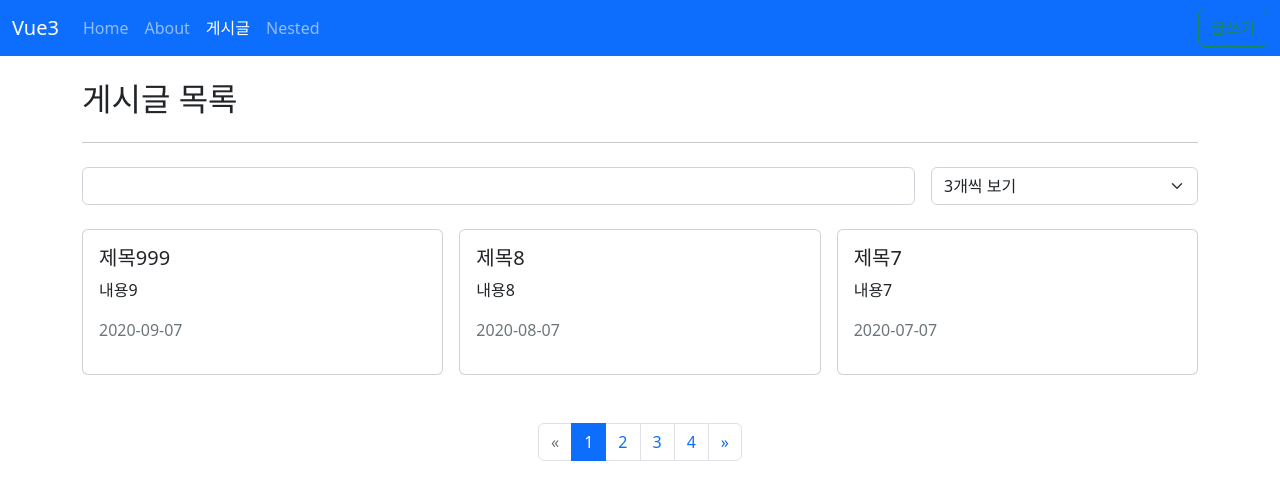
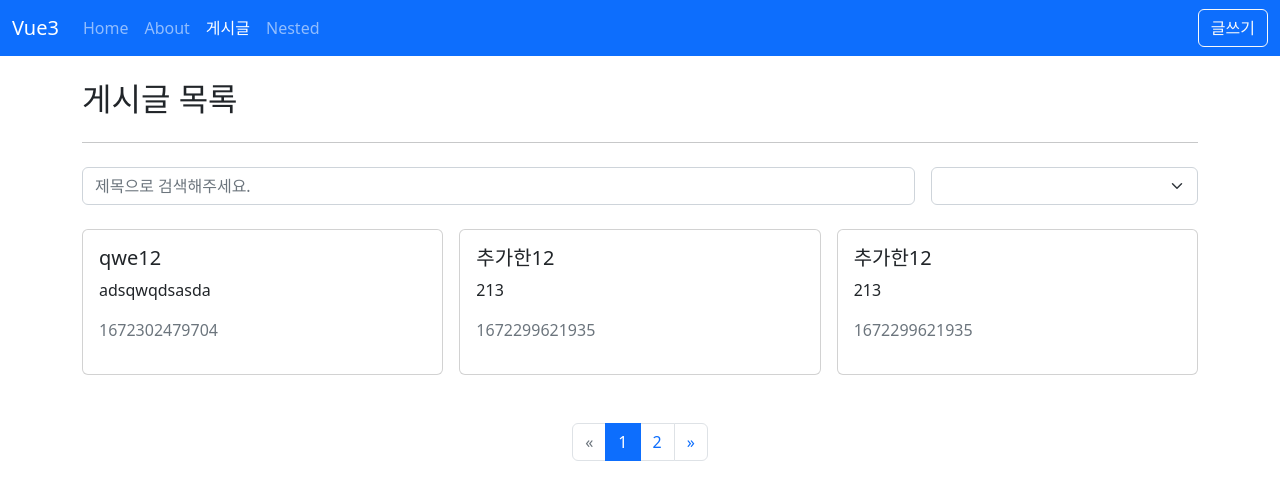
Before and after one commit to kimjuno97/vue3-posts, a Vue app: page /posts in a window 1280 px wide. Shown: the top 500 px of the page. Built offline with nearby package versions, Linux system fonts and the light colour scheme; data requests are answered from the project's data file.

Commit message:
axios put -> patch로 변경

```diff
--- a/db.json
+++ b/db.json
@@ -1,64 +1,40 @@
 {
   "posts": [
     {
-      "id": 1,
-      "title": "제목1",
-      "content": "내용1",
-      "createdAt": "2020-03-03"
-    },
-    {
-      "id": 2,
-      "title": "제목2",
-      "content": "내용2",
-      "createdAt": "2020-03-03"
-    },
-    {
-      "id": 3,
-      "title": "제목3",
-      "content": "내용3",
-      "createdAt": "2020-03-03"
-    },
-    {
-      "title": "제목4",
-      "content": "내용4",
-      "createdAt": "2020-04-04",
-      "id": 4
-    },
-    {
-      "id": 5,
-      "title": "제목5",
-      "content": "내용5",
-      "createdAt": "2020-05-05"
-    },
-    {
-      "title": "제목6",
-      "content": "내용6",
-      "createdAt": "2020-06-07",
-      "id": 6
-    },
-    {
-      "title": "제목7",
-      "content": "내용7",
-      "createdAt": "2020-07-07",
-      "id": 7
-    },
-    {
-      "title": "제목8",
-      "content": "내용8",
-      "createdAt": "2020-08-07",
-      "id": 8
-    },
-    {
-      "title": "제목999",
-      "content": "내용9",
-      "createdAt": "2020-09-07",
-      "id": 9
-    },
-    {
-      "title": "추가한",
+      "title": "추가한22",
       "content": "방금",
       "createdAt": 1672294196287,
       "id": 10
+    },
+    {
+      "title": "추가한12",
+      "content": "213",
+      "createdAt": 1672299621935,
+      "id": 11
+    },
+    {
+      "title": "추가한12",
+      "content": "213",
+      "createdAt": 1672299621935,
+      "id": 11
+    },
+    {
+      "title": "추가한12",
+      "content": "213",
+      "createdAt": 1672299621935,
+      "id": 11
+    },
+    {
+      "title": "추가한12",
+      "content": "213",
+      "createdAt": 1672299621935,
+      "id": 11
+    },
+    {
+      "title": "qwe12",
+      "content": "adsqwqdsasda",
+      "createdAt": 1672302479704,
+      "id": 12
     }
   ]
 }
--- a/package.json
+++ b/package.json
@@ -3,7 +3,7 @@
 	"version": "0.0.0",
 	"private": true,
 	"scripts": {
-		"db": "json-server db.json --port 5000",
+		"db": "json-server db.json --port 5000 --watch",
 		"dev": "vite",
 		"build": "vite build",
 		"preview": "vite preview",
--- a/src/api/posts.js
+++ b/src/api/posts.js
@@ -6,7 +6,7 @@ export async function getPosts(params) {
 }
 
 export async function getPostById(id) {
-	const { data } = await posts.get(id);
+	const { data } = await posts.get(`${id}`);
 	return data;
 }
 
@@ -16,7 +16,7 @@ export async function createPost(body) {
 }
 
 export async function updatePost(id, body) {
-	const { data } = await posts.put(id, body);
+	const { data } = await posts.patch(`${id}`, body);
 	return data;
 }
 
--- /dev/null
+++ b/src/components/AppPageNation.vue
@@ -0,0 +1,59 @@
+<template>
+	<nav class="mt-5" aria-label="Page navigation example">
+		<ul class="pagination justify-content-center">
+			<li class="page-item" :class="isPrevPage">
+				<a
+					class="page-link"
+					href="#"
+					aria-label="Previous"
+					@click.prevent="$emit('page', currentPage - 1)"
+				>
+					<span aria-hidden="true">&laquo;</span>
+				</a>
+			</li>
+			<li
+				v-for="page in pageCount"
+				:key="page"
+				class="page-item"
+				:class="{ active: currentPage === page }"
+			>
+				<a class="page-link" href="#" @click.prevent="$emit('page', page)">{{
+					page
+				}}</a>
+			</li>
+
+			<li class="page-item" :class="nextPage">
+				<a
+					class="page-link"
+					href="#"
+					aria-label="Next"
+					@click.prevent="$emit('page', currentPage + 1)"
+				>
+					<span aria-hidden="true">&raquo;</span>
+				</a>
+			</li>
+		</ul>
+	</nav>
+</template>
+
+<script setup>
+import { computed } from 'vue';
+
+const props = defineProps({
+	currentPage: {
+		type: Number,
+		require: true,
+	},
+	pageCount: {
+		type: Number,
+		require: true,
+	},
+});
+defineEmits(['page']);
+const isPrevPage = computed(() => ({ disabled: !(props.currentPage > 1) }));
+const nextPage = computed(() => ({
+	disabled: !(props.currentPage < props.pageCount),
+}));
+</script>
+
+<style lang="scss" scoped></style>
--- /dev/null
+++ b/src/components/posts/PostFilter.vue
@@ -0,0 +1,36 @@
+<template>
+	<form @submit.prevent>
+		<div class="row g-3">
+			<div class="col">
+				<input
+					:value="title"
+					@input="$emit('update:title,$envet.target.value')"
+					type="text"
+					class="form-control"
+					placeholder="제목으로 검색해주세요."
+				/>
+			</div>
+			<div class="col-3">
+				<select
+					:value="limit"
+					@input="$emit('update:limit,$envet.target.value')"
+					class="form-select"
+				>
+					<option value="3">3개씩 보기</option>
+					<option value="6">6개씩 보기</option>
+					<option value="9">9개씩 보기</option>
+				</select>
+			</div>
+		</div>
+	</form>
+</template>
+
+<script setup>
+defineProps({
+	title: String,
+	limit: [String, Number],
+});
+defineEmits(['update:title', 'update:limit']);
+</script>
+
+<style lang="scss" scoped></style>
--- /dev/null
+++ b/src/components/posts/PostForm.vue
@@ -0,0 +1,35 @@
+<template>
+	<form>
+		<div class="mb-3">
+			<label for="title" class="form-label">제목</label>
+			<input
+				:value="title"
+				@input="$emit('update:title', $event.target.value)"
+				type="text"
+				class="form-control"
+				id="title"
+			/>
+		</div>
+		<div class="mb-3">
+			<label for="content" class="form-label">내용</label>
+			<textarea
+				:value="content"
+				@input="$emit('update:content', $event.target.value)"
+				class="form-control"
+				id="content"
+				rows="3"
+			></textarea>
+		</div>
+		<slot name="actions"></slot>
+	</form>
+</template>
+
+<script setup>
+defineProps({
+	title: String,
+	content: String,
+});
+defineEmits(['update:title', 'update:content ']);
+</script>
+
+<style lang="scss" scoped></style>
--- a/src/layouts/TheHeader.vue
+++ b/src/layouts/TheHeader.vue
@@ -38,11 +38,7 @@
 						</li>
 					</ul>
 					<div class="d-flex" role="search">
-						<button
-							class="btn btn-outline-success"
-							type="submit"
-							@click="goPage"
-						>
+						<button class="btn btn-outline-light" type="submit" @click="goPage">
 							글쓰기
 						</button>
 					</div>
--- a/src/views/posts/PostCreateView.vue
+++ b/src/views/posts/PostCreateView.vue
@@ -1,20 +1,12 @@
 <template>
 	<h2>게시글 등록</h2>
 	<br class="my-4" />
-	<form @submit.prevent="save">
-		<div class="mb-3">
-			<label for="exampleFormControlInput1" class="form-label">제목</label>
-			<input v-model="form.title" type="text" class="form-control" id="title" />
-		</div>
-		<div class="mb-3">
-			<label for="exampleFormControlTextarea1" class="form-label">내용</label>
-			<textarea
-				v-model="form.content"
-				class="form-control"
-				id="content"
-				rows="3"
-			></textarea>
-		</div>
+	<PostForm
+		v-model:title="form.title"
+		v-model:content="form.content"
+		@submit.prevent="save"
+	>
+		<template #actions>
 			<div class="pt-4">
 				<button
 					type="button"
@@ -25,13 +17,15 @@
 				</button>
 				<button class="btn btn-primary">저장</button>
 			</div>
-	</form>
+		</template>
+	</PostForm>
 </template>
 
 <script setup>
 import { ref } from 'vue';
 import { useRouter } from 'vue-router';
 import { createPost } from '@/api/posts';
+import PostForm from '@/components/posts/PostForm.vue';
 
 const router = useRouter();
 const form = ref({
--- a/src/views/posts/PostDetailView.vue
+++ b/src/views/posts/PostDetailView.vue
@@ -29,7 +29,7 @@ import { deletePost, getPostById } from '@/api/posts';
 import { ref } from 'vue';
 
 const props = defineProps({
-	id: String,
+	id: [String, Number],
 });
 
 const router = useRouter();
--- a/src/views/posts/PostEditView.vue
+++ b/src/views/posts/PostEditView.vue
@@ -1,20 +1,12 @@
 <template>
 	<h2>게시글 수정</h2>
 	<br class="my-4" />
-	<form @submit.prevent="edit">
-		<div class="mb-3">
-			<label for="exampleFormControlInput1" class="form-label">제목</label>
-			<input v-model="form.title" type="text" class="form-control" id="title" />
-		</div>
-		<div class="mb-3">
-			<label for="exampleFormControlTextarea1" class="form-label">내용</label>
-			<textarea
-				v-model="form.content"
-				class="form-control"
-				id="content"
-				rows="3"
-			></textarea>
-		</div>
+	<PostForm
+		v-model:title="form.title"
+		v-model:content="form.content"
+		@submit.prevent="edit"
+	>
+		<template #actions>
 			<div class="pt-4">
 				<button
 					type="button"
@@ -25,7 +17,8 @@
 				</button>
 				<button class="btn btn-primary">수정</button>
 			</div>
-	</form>
+		</template>
+	</PostForm>
 </template>
 
 <script setup>
@@ -33,6 +26,8 @@ import { ref } from 'vue';
 import { useRoute, useRouter } from 'vue-router';
 import { getPostById } from '@/api/posts';
 import { updatePost } from '@/api/posts';
+
+import PostForm from '@/components/posts/PostForm.vue';
 const {
 	params: { id },
 } = useRoute();
--- a/src/views/posts/PostListView.vue
+++ b/src/views/posts/PostListView.vue
@@ -1,20 +1,7 @@
 <template>
 	<h2>게시글 목록</h2>
 	<hr class="my-4" />
-	<form @submit.prevent>
-		<div class="row g-3">
-			<div class="col">
-				<input v-model="params.title_like" type="text" class="form-control" />
-			</div>
-			<div class="col-3">
-				<select v-model="params._limit" class="form-select">
-					<option value="3">3개씩 보기</option>
-					<option value="6">6개씩 보기</option>
-					<option value="9">9개씩 보기</option>
-				</select>
-			</div>
-		</div>
-	</form>
+	<PostFilter v-model:title="params.title_like" v-model:limt="params._limit" />
 	<br class="my-4" />
 	<div class="row g-3">
 		<div v-for="post in posts" :key="post.id" class="col-4">
@@ -26,41 +13,11 @@
 			></PostItem>
 		</div>
 	</div>
-	<nav class="mt-5" aria-label="Page navigation example">
-		<ul class="pagination justify-content-center">
-			<li class="page-item" :class="{ disabled: !(params._page > 1) }">
-				<a
-					class="page-link"
-					href="#"
-					aria-label="Previous"
-					@click.prevent="params._page--"
-				>
-					<span aria-hidden="true">&laquo;</span>
-				</a>
-			</li>
-			<li
-				v-for="page in pageCount"
-				:key="page"
-				class="page-item"
-				:class="{ active: params._page === page }"
-			>
-				<a class="page-link" href="#" @click.prevent="params._page = page">{{
-					page
-				}}</a>
-			</li>
-
-			<li class="page-item" :class="{ disabled: !(params._page < pageCount) }">
-				<a
-					class="page-link"
-					href="#"
-					aria-label="Next"
-					@click.prevent="params._page++"
-				>
-					<span aria-hidden="true">&raquo;</span>
-				</a>
-			</li>
-		</ul>
-	</nav>
+	<AppPageNationV
+		:current-page="params._page"
+		:page-count="pageCount"
+		@page="page => (params._page = page)"
+	/>
 	<br class="my-4 mt-5" />
 </template>
 
@@ -70,6 +27,8 @@ import PostItem from '@/components/posts/PostItem.vue';
 import { computed, ref, watchEffect } from 'vue';
 import { getPosts } from '@/api/posts';
 import { useRouter } from 'vue-router';
+import AppPageNationV from '@/components/AppPageNation.vue';
+import PostFilter from '@/components/posts/PostFilter.vue';
 
 const params = ref({
 	_sort: 'createdAt',
```
Lines whose indentation alone changed are shown as unchanged.
